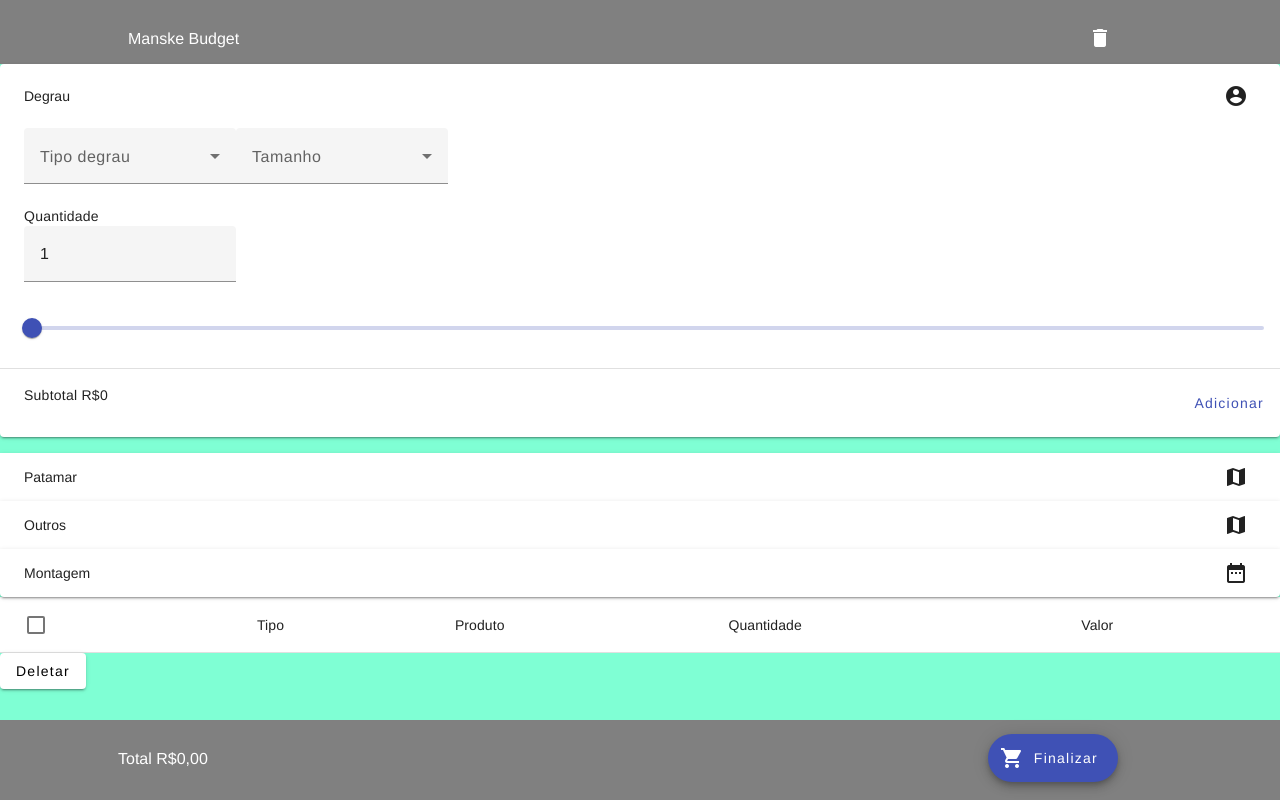
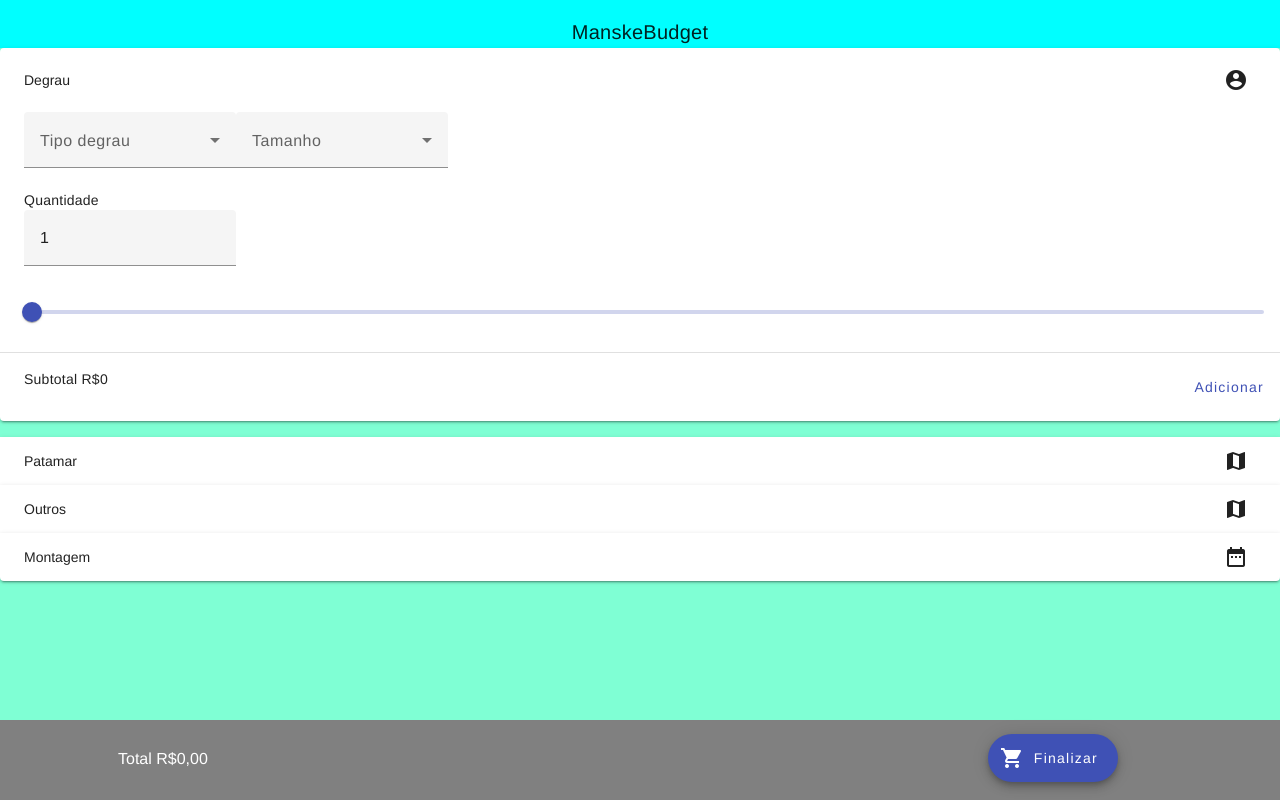
Before and after one commit to NiltonClasen/manske-budget, an Angular app: page / in a window 1280 px wide. Built offline with nearby package versions, Linux system fonts and the light colour scheme.

Commit message:
deixar um pouco mais bonito e subit pro hithubpages

```diff
--- a/angular.json
+++ b/angular.json
@@ -16,7 +16,7 @@
         "build": {
           "builder": "@angular-devkit/build-angular:browser",
           "options": {
-            "outputPath": "dist/manske-budget",
+            "outputPath": "dist/docs",
             "index": "src/index.html",
             "main": "src/main.ts",
             "polyfills": [
--- a/src/app/app.component.css
+++ b/src/app/app.component.css
@@ -0,0 +1,9 @@
+.headerClass{
+  background-color: aqua;
+}
+
+.titulo{
+  margin: auto;
+  width: 50%;
+  text-align: center;
+}
--- a/src/app/app.component.html
+++ b/src/app/app.component.html
@@ -1,3 +1,7 @@
-<app-top-bar></app-top-bar>
+<mat-toolbar class="headerClass">
+<mat-toolbar-row>
+  <span class="titulo">ManskeBudget</span>
+</mat-toolbar-row>
+</mat-toolbar>
 <app-main-body></app-main-body>
 <app-botton-bar></app-botton-bar>
--- a/src/app/app.module.ts
+++ b/src/app/app.module.ts
@@ -23,6 +23,7 @@ import { FormsModule } from '@angular/forms';
 import { TableComponentComponent } from './table-component/table-component.component';
 import {MatTableModule} from '@angular/material/table';
 import { GridDataService } from './grid-data.service';
+import {MatToolbarModule} from '@angular/material/toolbar';
 
 @NgModule({
   declarations: [
@@ -51,6 +52,7 @@ import { GridDataService } from './grid-data.service';
     MatTableModule,
     NgIf,
     MatCheckboxModule,
+    MatToolbarModule,
   ],
   providers: [GridDataService],
   bootstrap: [AppComponent],
--- a/src/app/main-body/main-body.component.css
+++ b/src/app/main-body/main-body.component.css
@@ -3,5 +3,5 @@
   position: fixed;
   width: 100%;
   height: 100%;
-  top: 8%;
+  top: 6%;
 }
--- a/src/app/main-body/main-body.component.html
+++ b/src/app/main-body/main-body.component.html
@@ -1,6 +1,6 @@
 <div class="main-body">
-<app-carouse-component></app-carouse-component>
-<div>
+  <app-carouse-component></app-carouse-component>
+  <div [hidden]="visible" id="divTable">
+    <app-table-component></app-table-component>
+  </div>
 </div>
-<app-table-component></app-table-component>
-</div>
--- a/src/app/main-body/main-body.component.ts
+++ b/src/app/main-body/main-body.component.ts
@@ -3,13 +3,12 @@ import { Component, OnInit } from '@angular/core';
 @Component({
   selector: 'app-main-body',
   templateUrl: './main-body.component.html',
-  styleUrls: ['./main-body.component.css']
+  styleUrls: ['./main-body.component.css'],
 })
 export class MainBodyComponent implements OnInit {
-
-  constructor() { }
-
+  constructor() {}
+  visible: boolean = false;
   ngOnInit() {
+    this.visible = true;
   }
-
 }
--- a/src/app/table-component/table-component.component.css
+++ b/src/app/table-component/table-component.component.css
@@ -17,6 +17,13 @@
 }
 
 .scrollable-table {
-  max-height: 300px; /* Defina a altura máxima desejada */
+  max-height: 500px; /* Defina a altura máxima desejada */
   overflow-y: auto; /* Adiciona uma barra de rolagem vertical quando necessário */
 }
+
+.deleteButton{
+  display: block;
+  margin-left: auto;
+  margin-right: 4px;
+  margin-top: 4px;
+}
--- a/src/app/table-component/table-component.component.html
+++ b/src/app/table-component/table-component.component.html
@@ -39,5 +39,5 @@
 </table>
 </div>
 <div>
-  <button mat-raised-button (click)="deleteElementosTable()">Deletar</button>
+  <button mat-raised-button (click)="deleteElementosTable()" color="warn" [hidden]="!selection.hasValue()" class="deleteButton">Deletar</button>
 </div>
--- a/src/app/table-component/table-component.component.ts
+++ b/src/app/table-component/table-component.component.ts
@@ -1,6 +1,6 @@
 import { Component, OnInit } from '@angular/core';
 import { GridDataService } from '../grid-data.service';
-import {SelectionModel} from '@angular/cdk/collections';
+import { SelectionModel } from '@angular/cdk/collections';
 
 export interface ItemLista {
   tipo: string;
@@ -16,9 +16,16 @@ export interface ItemLista {
   styleUrls: ['./table-component.component.css'],
 })
 export class TableComponentComponent implements OnInit {
-  displayedColumns: string[] = ['select', 'tipo', 'produto', 'quantidade', 'valor'];
+  displayedColumns: string[] = [
+    'select',
+    'tipo',
+    'produto',
+    'quantidade',
+    'valor',
+  ];
   dataSource: ItemLista[] = [];
   selection = new SelectionModel<ItemLista>(true, []);
+  hideDeleteButton:boolean = false;
 
   constructor(private gridData: GridDataService) {}
 
@@ -26,24 +33,38 @@ export class TableComponentComponent implements OnInit {
     this.gridData.receberInfo().subscribe((data) => {
       this.addElementosTable(data);
     });
+    this.hideDeleteButton = true;
   }
 
   addElementosTable(elemento: Object) {
     this.dataSource.push(<ItemLista>elemento);
     this.dataSource = [...this.dataSource];
+    const element = window.document.getElementById('divTable');
+
+    if (element !== null) {
+      element.hidden = false;
+    }
   }
 
   deleteElementosTable() {
-    if(!this.selection.selected.length){return;}
+    if (!this.selection.selected.length) {
+      return;
+    }
 
-    this.selection.selected.forEach(element => {
-      let idx = this.dataSource.filter(e => {
+    this.selection.selected.forEach((element) => {
+      let idx = this.dataSource.filter((e) => {
         return e === element;
       });
-      this.dataSource.splice(this.dataSource.indexOf(idx[0]),1);
+      this.dataSource.splice(this.dataSource.indexOf(idx[0]), 1);
     });
     this.dataSource = [...this.dataSource];
     this.selection.clear();
+    if (this.dataSource.length == 0) {
+      const element = window.document.getElementById('divTable');
+      if (element !== null) {
+        element.hidden = true;
+      }
+    }
   }
 
   isAllSelected() {
@@ -54,8 +75,8 @@ export class TableComponentComponent implements OnInit {
 
   /** Selects all rows if they are not all selected; otherwise clear selection. */
   masterToggle() {
-    this.isAllSelected() ?
-        this.selection.clear() :
-        this.dataSource.forEach(row => this.selection.select(row));
+    this.isAllSelected()
+      ? this.selection.clear()
+      : this.dataSource.forEach((row) => this.selection.select(row));
   }
 }
```
